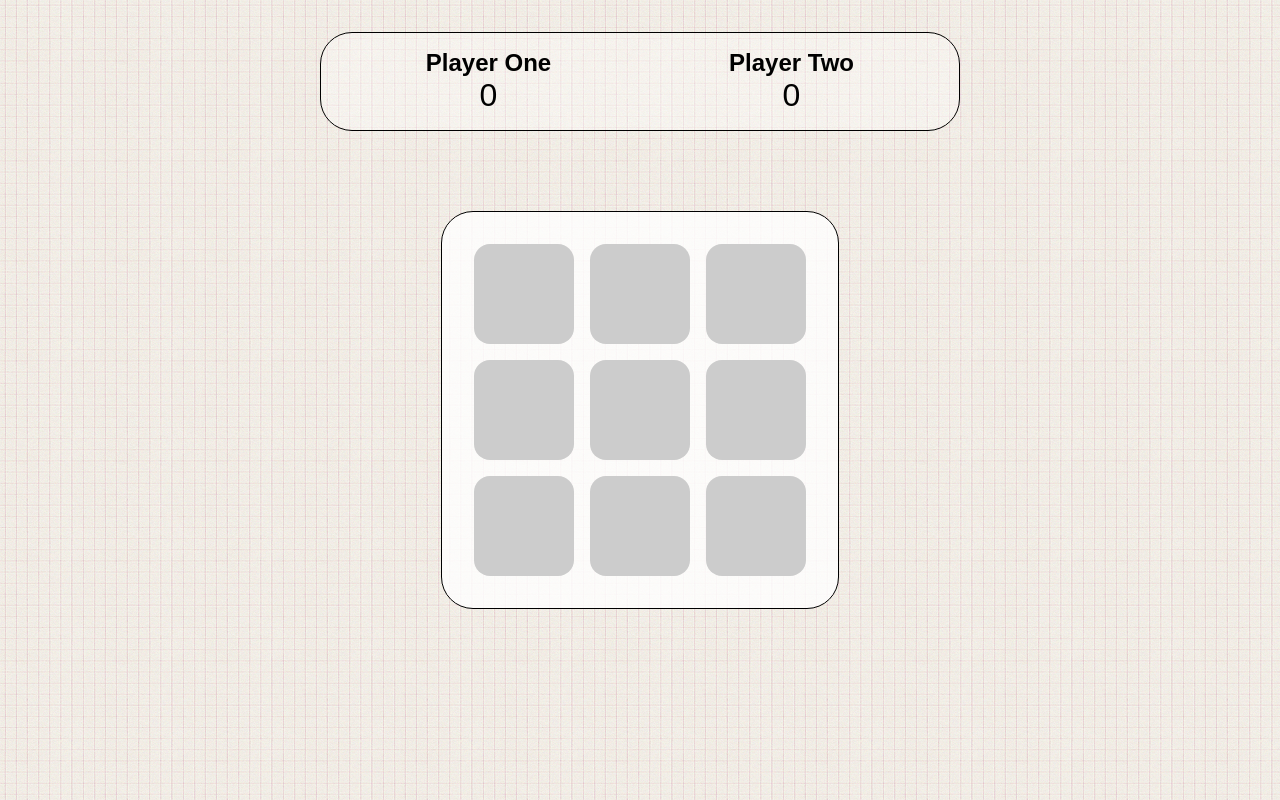
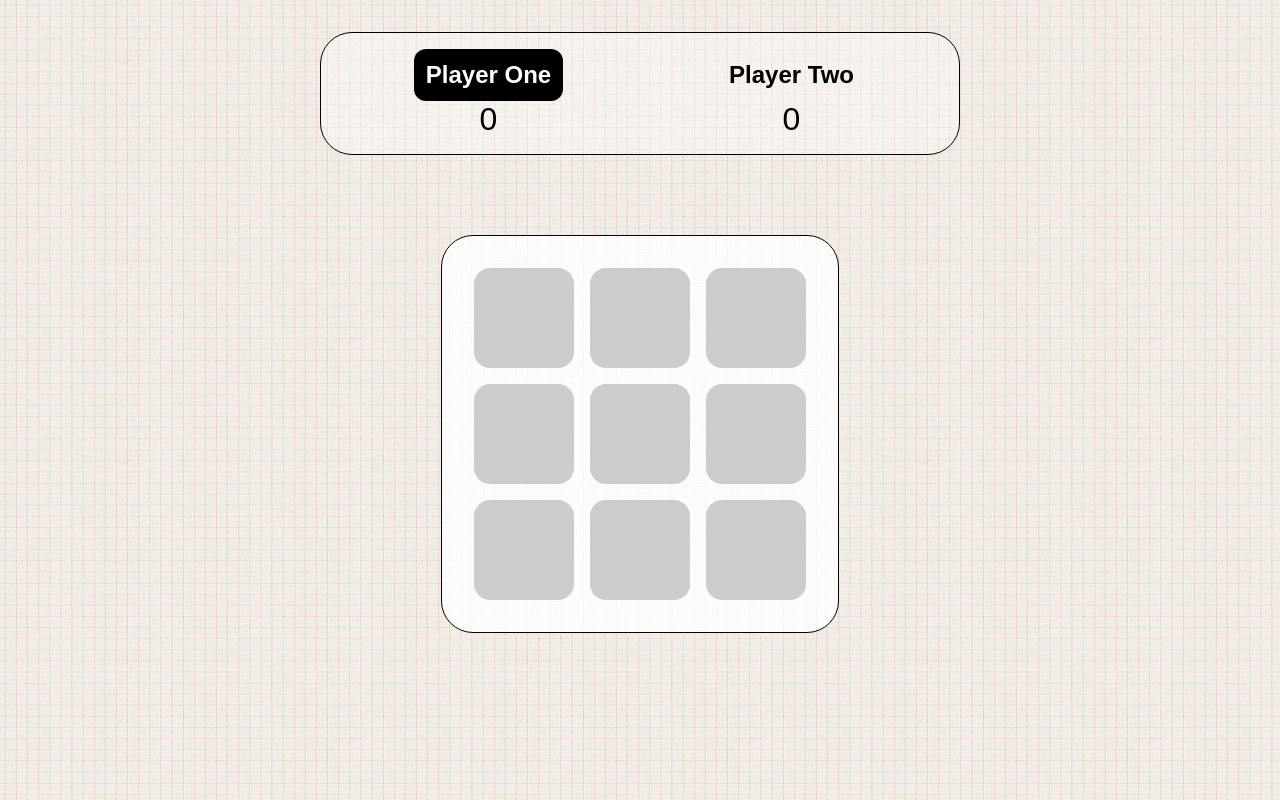
Before and after one commit to Gibdos/top_tic-tac-toe, a plain HTML site: page index.html in a window 1280 px wide. Drawn offline with Linux system fonts and the light colour scheme.

Commit message:
+current player indicator

```diff
--- a/script.js
+++ b/script.js
@@ -3,6 +3,7 @@ const game = {
 	gameStart() {
 		playerOne.isRound = true;
 		this.addListener();
+		displayController.showPlayer();
 	},
 	switchPlayer() {
 		playerOne.isRound = !playerOne.isRound;
@@ -28,6 +29,7 @@ const game = {
 			displayController.showScore();
 			displayController.reset();
 		} else if (this.gameBoard.includes("")) {
+			displayController.showPlayer();
 		} else {
 			console.log("THAT IS A TIE!");
 			displayController.showScore();
@@ -37,6 +39,7 @@ const game = {
 	reset() {
 		this.gameBoard = ["", "", "", "", "", "", "", "", ""];
 		this.addListener();
+		displayController.showPlayer();
 	},
 	addListener() {
 		const eventHandler = document.querySelectorAll(".field-block");
@@ -93,6 +96,17 @@ const displayController = {
 		p1Score.innerText = playerOne.score;
 		p2Score.innerText = playerTwo.score;
 	},
+	showPlayer() {
+		const p1 = document.querySelector(".p1");
+		const p2 = document.querySelector(".p2");
+		if (playerOne.isRound) {
+			p1.classList.add("is-round");
+			p2.classList.remove("is-round");
+		} else {
+			p2.classList.add("is-round");
+			p1.classList.remove("is-round");
+		}
+	},
 };
 
 // Initialize Game
--- a/style.css
+++ b/style.css
@@ -22,6 +22,14 @@ body {
 	width: 50%;
 	margin: 2em auto;
 	padding: 1em;
+}
+
+h2 {
+	padding: 0.5em;
+	border-radius: 0.5em;
+	background-color: transparent;
+	color: black;
+	transition: all 250ms ease-in;
 }
 
 .score1,
@@ -68,3 +76,8 @@ body {
 	background-color: hsl(0, 50%, 50%);
 	border-radius: 1em;
 }
+
+.is-round h2 {
+	background-color: black;
+	color: white;
+}
```
